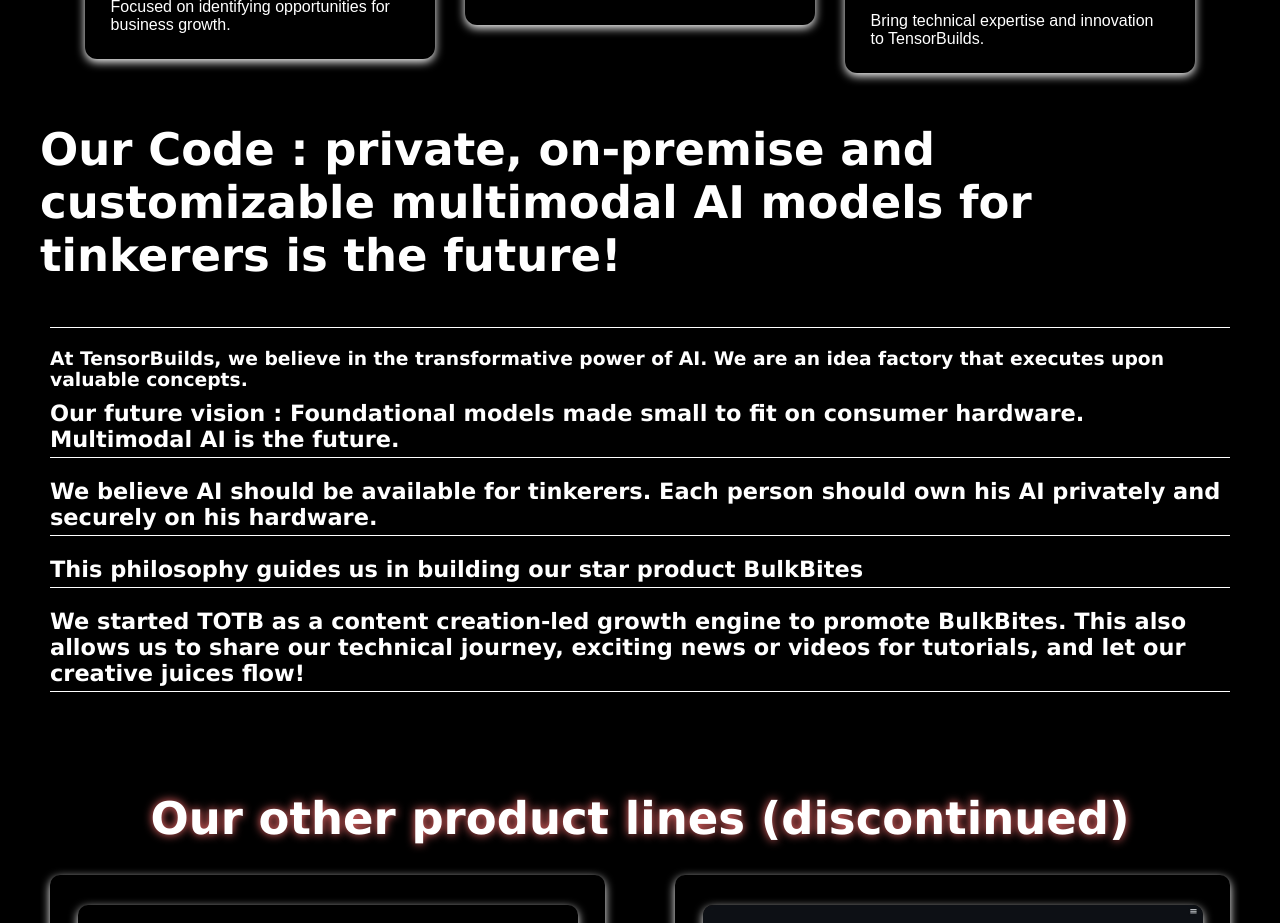
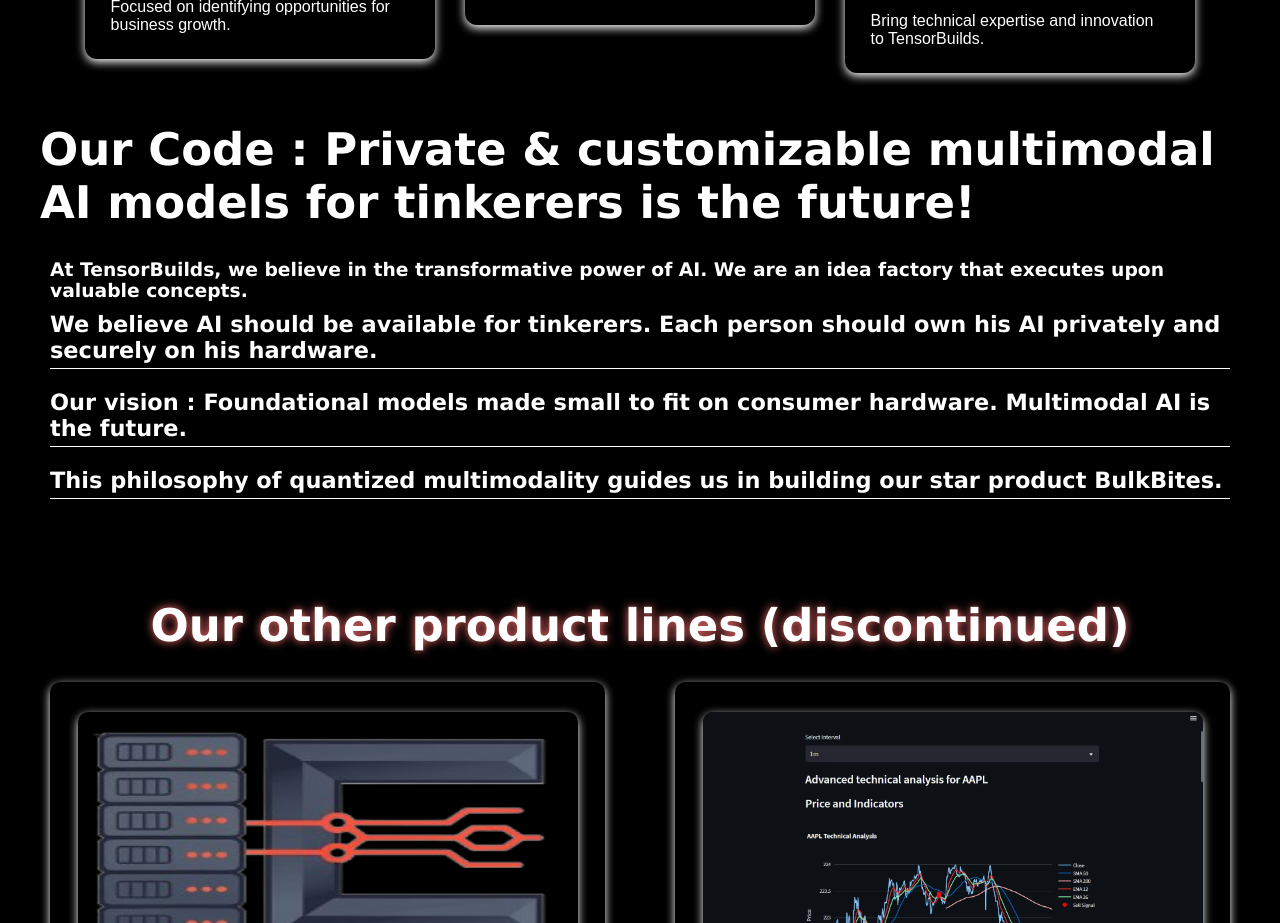
Before and after one commit to Rohan5manza/TensorBuilds-main-website, a Next.js app: page / in a window 1280 px wide. Shown: the part 2860-3783 px from the top of the page. Built offline with nearby package versions, Linux system fonts and the light colour scheme.

Commit message:
Update Introduction.tsx

```diff
--- a/src/app/components/Introduction.tsx
+++ b/src/app/components/Introduction.tsx
@@ -5,15 +5,12 @@
     return (
         <div className={styles.elementsSH}>
             <div className={styles.content}>
-                <h2> Our Code : private, on‑premise and customizable multimodal AI models for tinkerers is the future!</h2>
+                <h2> Our Code : Private & customizable multimodal AI models for tinkerers is the future!</h2>
                 <h3>
-  <p></p>
-
                     <li>At TensorBuilds, we believe in the transformative power of AI. We are an idea factory that executes upon valuable concepts.</li>
-                    <p>Our future vision : Foundational models made small to fit on consumer hardware. Multimodal AI is the future.</p>
                     <p>We believe AI should be available for tinkerers. Each person should own his AI privately and securely on his hardware.</p>
-                    <p>This philosophy guides us in building our star product BulkBites </p>
-                    <p>We started TOTB as a content creation-led growth engine to promote BulkBites. This also allows us to share our technical journey, exciting news or videos for tutorials, and let our creative juices flow! </p>
+                    <p>Our vision : Foundational models made small to fit on consumer hardware. Multimodal AI is the future.</p>
+                    <p>This philosophy of quantized multimodality guides us in building our star product BulkBites.</p>
                 </h3>
             </div>
         </div>
```
